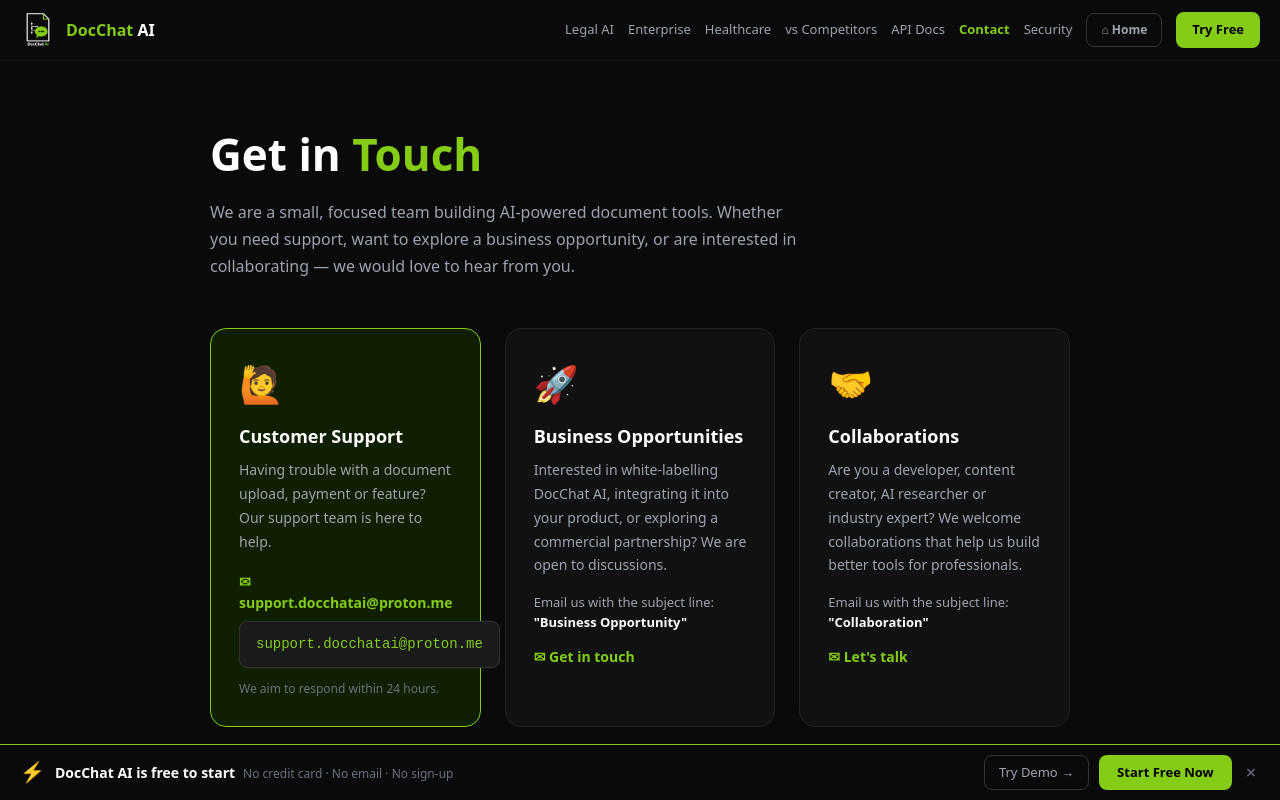
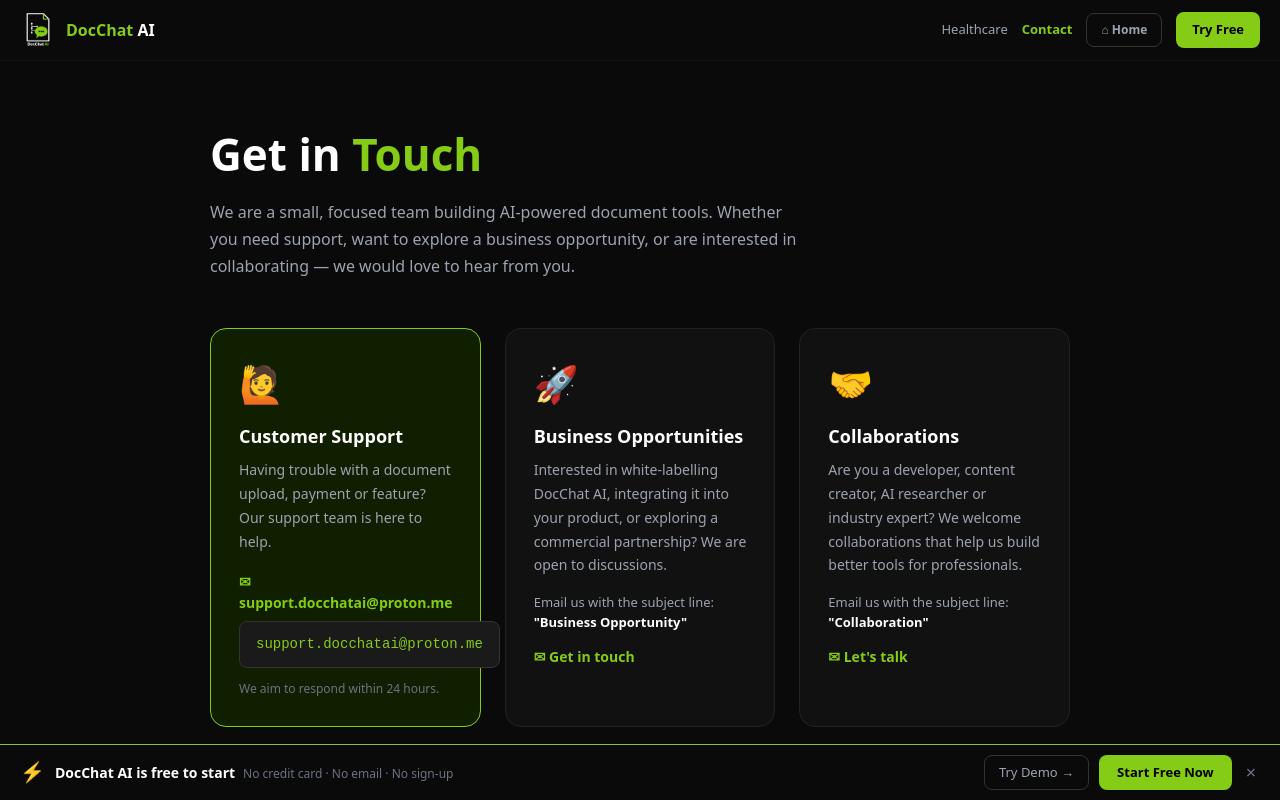
Before and after one commit to justin280/docchat-saas, a Next.js app: page /contact in a window 1280 px wide. Shown: the top 800 px of the page. Built offline with nearby package versions, Linux system fonts and the light colour scheme.

Commit message:
NavBar: remove legal-ai, enterprise, compare, api-docs, security links

```diff
--- a/app/components/NavBar.js
+++ b/app/components/NavBar.js
@@ -4,14 +4,9 @@ import Link from 'next/link';
 import Image from 'next/image';
 
 const NAV_PAGES = [
-  { slug: '/legal-ai', label: 'Legal AI' },
-  { slug: '/enterprise', label: 'Enterprise' },
-  { slug: '/healthcare', label: 'Healthcare' },
-  { slug: '/compare', label: 'vs Competitors' },
-  { slug: '/api-docs', label: 'API Docs' },
-  { slug: '/contact', label: 'Contact' },
-  { slug: '/security', label: 'Security' },
-];
+      { slug: '/healthcare', label: 'Healthcare' },
+      { slug: '/contact', label: 'Contact' },
+  ];
 
 export default function NavBar({ activePath }) {
   const [menuOpen, setMenuOpen] = useState(false);
```
